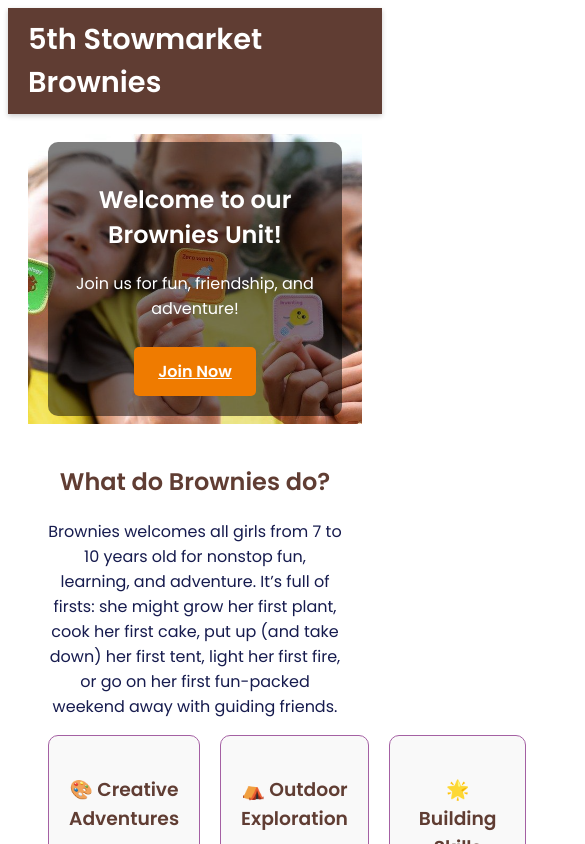
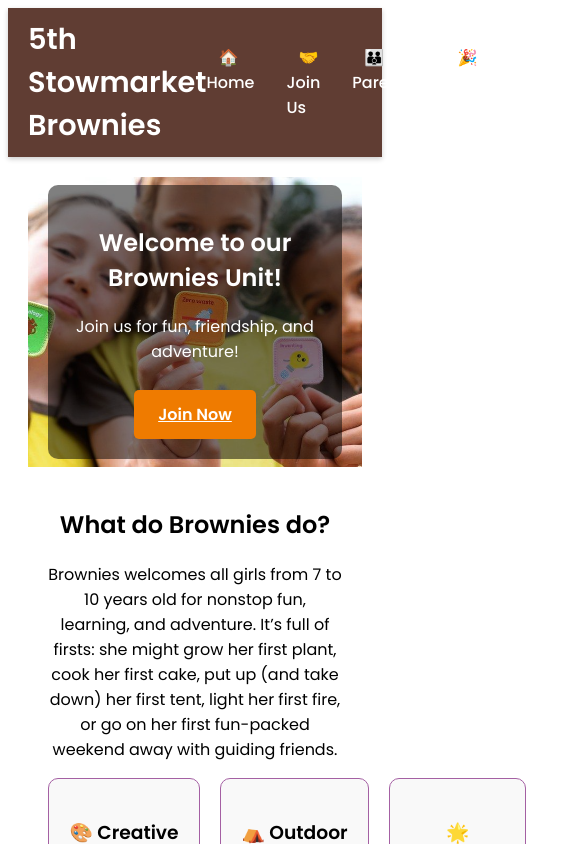
Before and after one commit to s256945/5thsmrktbrownies, a React app: page / in a window 390 px wide. Shown: the top 844 px of the page, 585 px wide, since content can reach past the window. Built offline with nearby package versions, Linux system fonts and the light colour scheme.

Commit message:
remove .css

```diff
--- a/src/Home.css
+++ /dev/null
@@ -1,247 +0,0 @@
-* {
-  font-family: "Poppins", sans-serif;
-}
-
-main {
-  padding: 20px;
-  background-color: #ffffff;
-}
-
-header {
-  background-color: #603d33;
-  padding: 10px 20px;
-  display: flex;
-  justify-content: space-between;
-  align-items: center;
-  position: sticky;
-  top: 0;
-  z-index: 1000;
-  box-shadow: 0 2px 5px rgba(0, 0, 0, 0.2);
-}
-
-hgroup h1 {
-  color: #fff;
-  margin: 0;
-  font-size: 1.8rem;
-}
-
-nav ul {
-  list-style: none;
-  display: flex;
-  gap: 20px;
-  margin: 0;
-  padding: 0;
-}
-
-nav ul li {
-  position: relative;
-}
-
-nav a {
-  text-decoration: none;
-  color: #ffffff;
-  font-weight: 500;
-  padding: 8px 12px;
-  border-radius: 5px;
-  transition: background-color 0.3s ease, color 0.3s ease;
-}
-
-nav a:hover {
-  background-color: #ef7b00;
-  color: #fff;
-}
-
-.active-link {
-  background-color: #ef7b00;
-  color: #fff;
-  font-weight: bold;
-}
-
-@media (max-width: 768px) {
-  nav ul {
-    flex-direction: column;
-    background-color: #603d33;
-    position: absolute;
-    top: 60px;
-    right: 0;
-    width: 200px;
-    display: none;
-    padding: 10px 0;
-    border-radius: 5px;
-  }
-
-  nav ul.show {
-    display: flex;
-  }
-
-  nav a {
-    padding: 10px 20px;
-  }
-
-  .menu-toggle {
-    display: block;
-    background-color: #ef7b00;
-    color: #fff;
-    padding: 8px 12px;
-    border: none;
-    border-radius: 5px;
-    cursor: pointer;
-  }
-}
-
-.menu-toggle {
-  display: none;
-}
-
-.cta-btn {
-  display: inline-block;
-  background-color: #ef7b00;
-  color: white;
-  padding: 12px 24px;
-  text-decoration: none;
-  border-radius: 5px;
-  font-weight: bold;
-  margin-top: 10px;
-  transition: background 0.3s ease;
-}
-
-.cta-btn:hover {
-  background-color: #007844;
-}
-
-.activities-overview {
-  display: flex;
-  justify-content: space-between;
-  gap: 20px;
-}
-
-.activities-overview article {
-  flex: 1;
-  padding: 15px;
-  background-color: #f9f9f9;
-  border-radius: 5px;
-  border: 1px solid #a460a3;
-  transition: transform 0.3s ease;
-}
-
-.activities-overview article:hover {
-  transform: scale(1.05);
-}
-
-.fade-in {
-  opacity: 0;
-  transform: translateY(20px);
-  animation: fadeInUp 0.6s ease-in-out forwards;
-}
-
-@keyframes fadeInUp {
-  to {
-    opacity: 1;
-    transform: translateY(0);
-  }
-}
-
-h2,
-h3 {
-  text-align: center;
-  color: #603d33;
-}
-
-p {
-  color: #161b4e;
-}
-
-.testimonial-img {
-  width: 50px;
-  height: 50px;
-  border-radius: 50%;
-  margin-right: 10px;
-}
-
-.join-options {
-  display: flex;
-  justify-content: center;
-  gap: 20px;
-  flex-wrap: wrap;
-}
-
-.join-options article {
-  flex: 1;
-  padding: 20px;
-  background-color: #f9f9f9;
-  border-radius: 10px;
-  border: 1px solid #a460a3;
-  text-align: center;
-  transition: transform 0.3s ease;
-  max-width: 400px;
-}
-
-.join-options article:hover {
-  transform: scale(1.05);
-}
-
-.join-img {
-  width: 100px;
-  height: 100px;
-  border-radius: 50%;
-  margin-bottom: 10px;
-}
-
-.welcome-overlay {
-  background: rgba(0, 0, 0, 0.5);
-  padding: 20px;
-  border-radius: 10px;
-  margin-bottom: 20px;
-}
-
-.welcome-overlay {
-  background: rgba(0, 0, 0, 0.5);
-  padding: 20px;
-  border-radius: 10px;
-  color: white;
-}
-
-.active-link {
-  font-weight: bold;
-  color: #ef7b00;
-  text-decoration: underline;
-}
-
-.fade-in {
-  opacity: 0;
-  transform: translateY(20px);
-  animation: fadeInUp 0.6s ease-in-out forwards;
-}
-
-@keyframes fadeInUp {
-  to {
-    opacity: 1;
-    transform: translateY(0);
-  }
-}
-
-.delay-1 {
-  animation-delay: 0.2s;
-}
-
-.delay-2 {
-  animation-delay: 0.4s;
-}
-
-.delay-3 {
-  animation-delay: 0.6s;
-}
-
-.delay-4 {
-  animation-delay: 0.8s;
-}
-
-.container {
-  display: flex;
-  flex-direction: column;
-  min-height: 100vh;
-}
-
-main {
-  flex-grow: 1;
-}
--- a/src/components/header.jsx
+++ b/src/components/header.jsx
@@ -1,10 +1,54 @@
-import React, { useState } from "react";
+import React from "react";
 import { NavLink } from "react-router-dom";
+import styled from "styled-components";
+
+const StyledHeader = styled.header`
+  background-color: #603d33;
+  padding: 10px 20px;
+  display: flex;
+  justify-content: space-between;
+  align-items: center;
+  position: sticky;
+  top: 0;
+  z-index: 1000;
+  box-shadow: 0 2px 5px rgba(0, 0, 0, 0.2);
+`;
+
+const Heading = styled.h1`
+  color: #fff;
+  margin: 0;
+  font-size: 1.8rem;
+`;
+
+const NavBar = styled.nav`
+  ul {
+    list-style: none;
+    display: flex;
+    gap: 20px;
+    margin: 0;
+    padding: 0;
+  }
+
+  li {
+    position: relative;
+  }
+
+  a {
+    text-decoration: none;
+    color: #ffffff;
+    font-weight: 500;
+    padding: 8px 12px;
+    border-radius: 5px;
+    transition: background-color 0.3s ease, color 0.3s ease;
+  }
+
+  a:hover {
+    background-color: #ef7b00;
+    color: #fff;
+  }
+`;
 
 const Header = () => {
-  const [menuOpen, setMenuOpen] = useState(false);
-  const toggleMenu = () => setMenuOpen(!menuOpen);
-
   const menuItems = [
     { to: "/", label: "🏠 Home" },
     { to: "/join", label: "🤝 Join Us" },
@@ -15,22 +59,20 @@ const Header = () => {
   ];
 
   return (
-    <header>
-      <hgroup>
-        <h1>5th Stowmarket Brownies</h1>
-      </hgroup>
-      <nav>
-        <ul className={menuOpen ? "show" : ""}>
+    <StyledHeader>
+      <Heading>5th Stowmarket Brownies</Heading>
+      <NavBar>
+        <ul>
           {menuItems.map((item, index) => (
             <li key={index}>
-              <NavLink to={item.to} onClick={toggleMenu}>
+              <NavLink to={item.to}>
                 {item.label}
               </NavLink>
             </li>
           ))}
         </ul>
-      </nav>
-    </header>
+      </NavBar>
+    </StyledHeader>
   );
 };
 
--- a/src/components/home.jsx
+++ b/src/components/home.jsx
@@ -1,5 +1,4 @@
 import React from "react";
-import "../Home.css";
 import Brownie1 from "../../public/assets/Brownie1.png";
 import Brownie3 from "../../public/assets/Brownie3.png";
 import Footer from "./footer.jsx";
--- a/src/index.html
+++ b/src/index.html
@@ -9,12 +9,13 @@
       name="description"
       content="Welcome to the 5th Stowmarket Brownies!"
     />
+    <!-- Include the Poppins font from Google Fonts -->
     <link
       href="https://fonts.googleapis.com/css2?family=Poppins:wght@400;500;600&display=swap"
       rel="stylesheet"
     />
   </head>
-  <body>
+  <body style="font-family: 'Poppins', sans-serif">
     <div id="root"></div>
     <script src="bundle.js"></script>
   </body>
```
